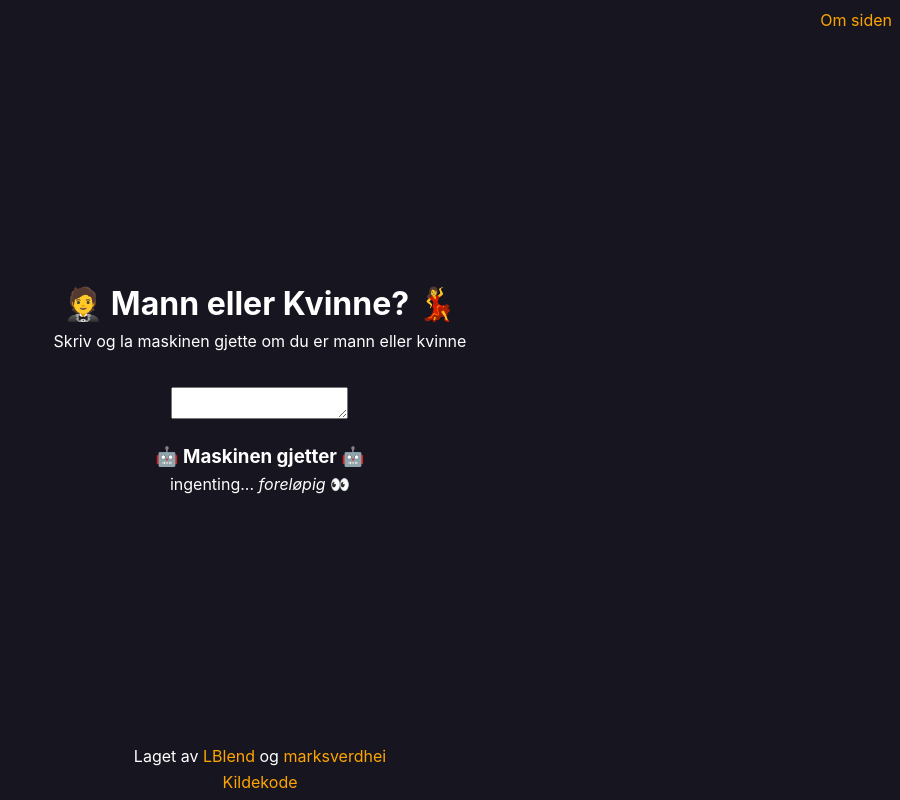
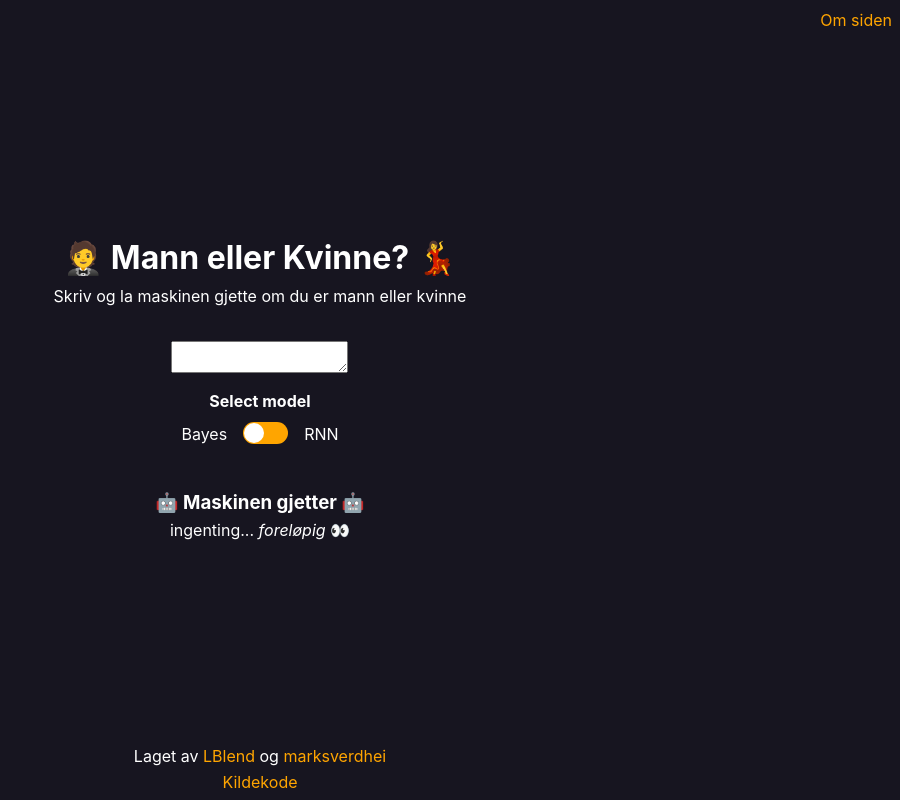
Before and after one commit to LBlend/mann-eller-kvinne, a React (Create React App) app in the folder frontend/: page / in a window 1280 px wide. Shown: the whole page, without its empty margins (380-1280 px from the left). Built offline with nearby package versions, Linux system fonts and the light colour scheme; no server answers.

Commit message:
Closes #17

```diff
--- a/frontend/src/App.css
+++ b/frontend/src/App.css
@@ -53,8 +53,59 @@ footer {
   text-align: center;
 }
 textarea {
+  margin-top: 1rem;
+  margin-bottom: 0.5rem;
+}
+.toggleContainer {
+  margin-bottom: 1.5rem;
+}
+.toggleContainer > p {
+  display: inline-block;
   margin: 1rem;
+  margin-top: 0.5rem;
 }
+/* Toggle switch css from https://www.w3schools.com/howto/howto_css_switch.asp */
+.toggle {
+  position: relative;
+  display: inline-block;
+  width: 45px;
+  height: 22px;
+}
+.toggle input {
+  opacity: 0;
+  width: 0;
+  height: 0;
+}
+.slider {
+  position: absolute;
+  cursor: pointer;
+  top: 0;
+  left: 0;
+  right: 0;
+  bottom: 0;
+  background-color: #ffa500;
+  border-radius: 34px;
+  transition: 0.15s;
+  -webkit-transition: 0.15s;
+}
+.slider:before {
+  border-radius: 50%;
+  position: absolute;
+  content: "";
+  height: 20px;
+  width: 20px;
+  left: 1px;
+  bottom: 1px;
+  background-color: white;
+  transition: 0.15s;
+  -webkit-transition: 0.15s;
+}
+input:checked + .slider:before {
+  transform: translateX(22px);
+  -webkit-transform: translateX(22px);
+  -ms-transform: translateX(22px);
+}
+/* End of toggle switch css */
 .prediction {
   margin: 1rem;
 }
--- a/frontend/src/components/API.js
+++ b/frontend/src/components/API.js
@@ -1,7 +1,7 @@
 const apiBaseUrl = 'https://genderapi.lblend.moe'
 // const apiBaseUrl = 'http://127.0.0.1:5000'
 
-export const predict = async (text) => {
+export const predict = async (text, toggle) => {
   if (text.length > 5000) {
     document.body.style.backgroundColor = '#171520'
     return (
@@ -16,8 +16,7 @@ export const predict = async (text) => {
 
   const data = {
     text: text,
-    clf: 'bayes'
-    // clf: 'rnn'
+    clf: (toggle) ? 'rnn' : 'bayes'
   }
   console.log(data)
   const rawResponse = await fetch(`${apiBaseUrl}/mann-eller-kvinne`, { // eslint-disable-line no-undef
--- a/frontend/src/components/Prediction.js
+++ b/frontend/src/components/Prediction.js
@@ -11,20 +11,31 @@ function Prediction () {
   const [prediction, setPrediction] = useState('')
   const [man, setMan] = useState('')
   const [woman, setWoman] = useState('')
+  const [toggle, setToggle] = useState(false)
 
   useEffect(() => {
-    predict(text).then((result) => {
+    predict(text, toggle).then((result) => {
       setPrediction(result.probability.M > result.probability.F ? 'mann' : 'kvinne')
       setMan(toPercent(result.probability.M))
       setWoman(toPercent(result.probability.F))
     })
-  }, [text])
+  }, [text, toggle])
 
   if (text === '') {
     document.body.style.backgroundColor = '#171520'
     return (
       <div className='prediction'>
+
         <textarea onChange={(e) => setText(e.target.value)} />
+        <div className='toggleContainer'>
+          <h4>Select model</h4>
+          <p title='Naive Bayes'>Bayes</p>
+          <label className='toggle'>
+            <input type='checkbox' checked={toggle} onChange={(i) => setToggle(i.target.checked)} />
+            <span className='slider'></span>
+          </label>
+          <p title='Recurrent Neural Network'>RNN</p>
+        </div>
         <h3>🤖 Maskinen gjetter 🤖</h3>
         <p>ingenting... <i>foreløpig</i> 👀</p>
       </div>
@@ -40,6 +51,14 @@ function Prediction () {
   return (
     <div className='prediction'>
       <textarea onChange={(e) => setText(e.target.value)} />
+      <div className='toggleContainer'>
+        <p title='Naive Bayes'>Bayes</p>
+        <label className='toggle'>
+          <input type='checkbox' checked={toggle} onChange={(i) => setToggle(i.target.checked)} />
+          <span className='slider'></span>
+        </label>
+        <p title='Recurrent Neural Network'>RNN</p>
+      </div>
       <h3>🤖 Maskinen gjetter 🤖</h3>
       <p>Du er sannsynligvis en <b>{prediction}</b></p>
       <br />
```
